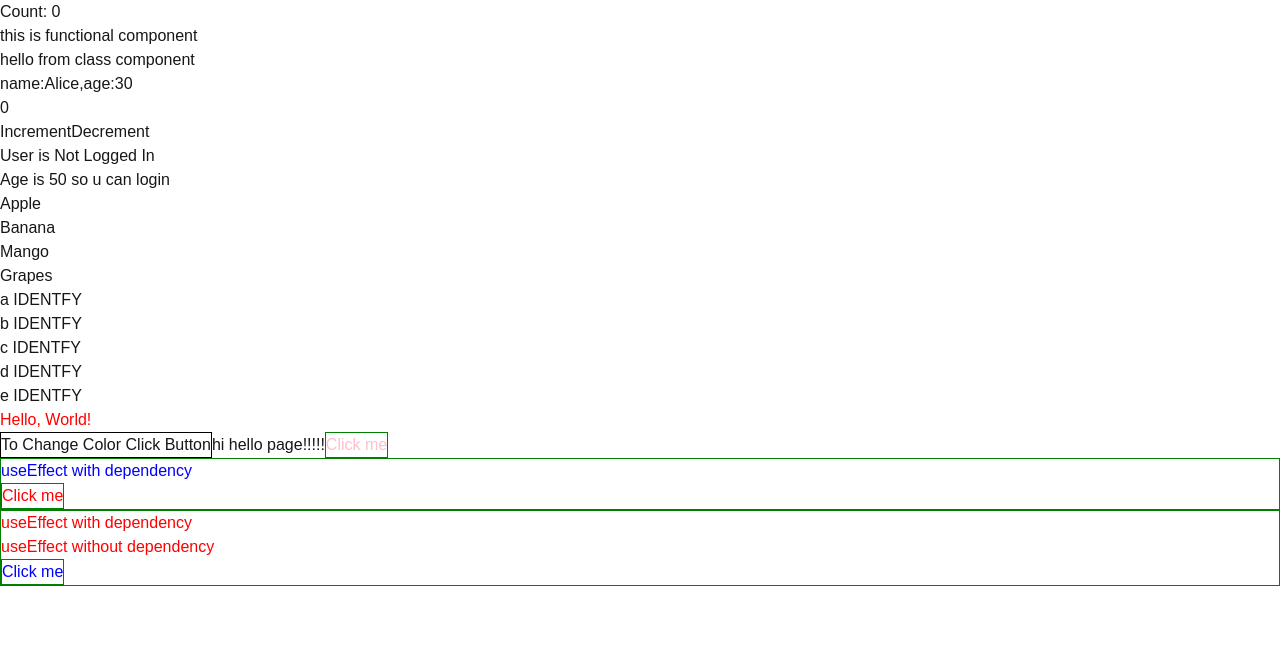
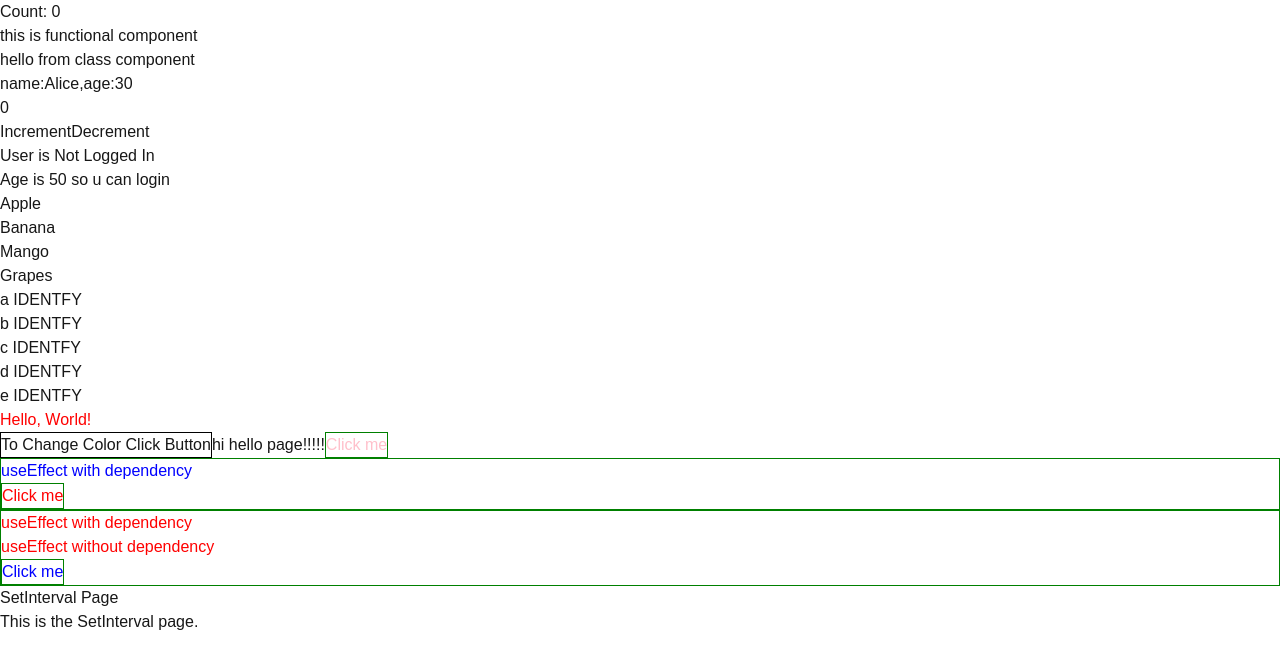
Before and after one commit to jui1234/pp, a Next.js app: page / in a window 1280 px wide. Shown: the top 668 px of the page. Built offline with nearby package versions, Linux system fonts and the light colour scheme.

Commit message:
added the timer to main page

```diff
--- a/app/SetInterval/page.tsx
+++ b/app/SetInterval/page.tsx
@@ -1,4 +1,6 @@
+"use client"
 import { useEffect } from "react"
+
 
  const SetIntervalPage =()=>{
 useEffect(()=>{
--- a/app/page.tsx
+++ b/app/page.tsx
@@ -10,6 +10,8 @@ import ListExample from "./ListExample/Page";
 import KeyIdenti from "./ListExample/KeyIdenty";
 import UseStateComponent from "./UseStateComponent/page";
 import UseEffectComponent from "./UseEffectCompoenet/page";
+import setIntervalPage from "./SetInterval/page";
+import SetIntervalPage from "./SetInterval/page";
 
 
 export default function Home() {
@@ -25,6 +27,7 @@ export default function Home() {
       <KeyIdenti />
       <UseStateComponent/>
       <UseEffectComponent />
+      <SetIntervalPage />
     </div>
   );
 }
```
